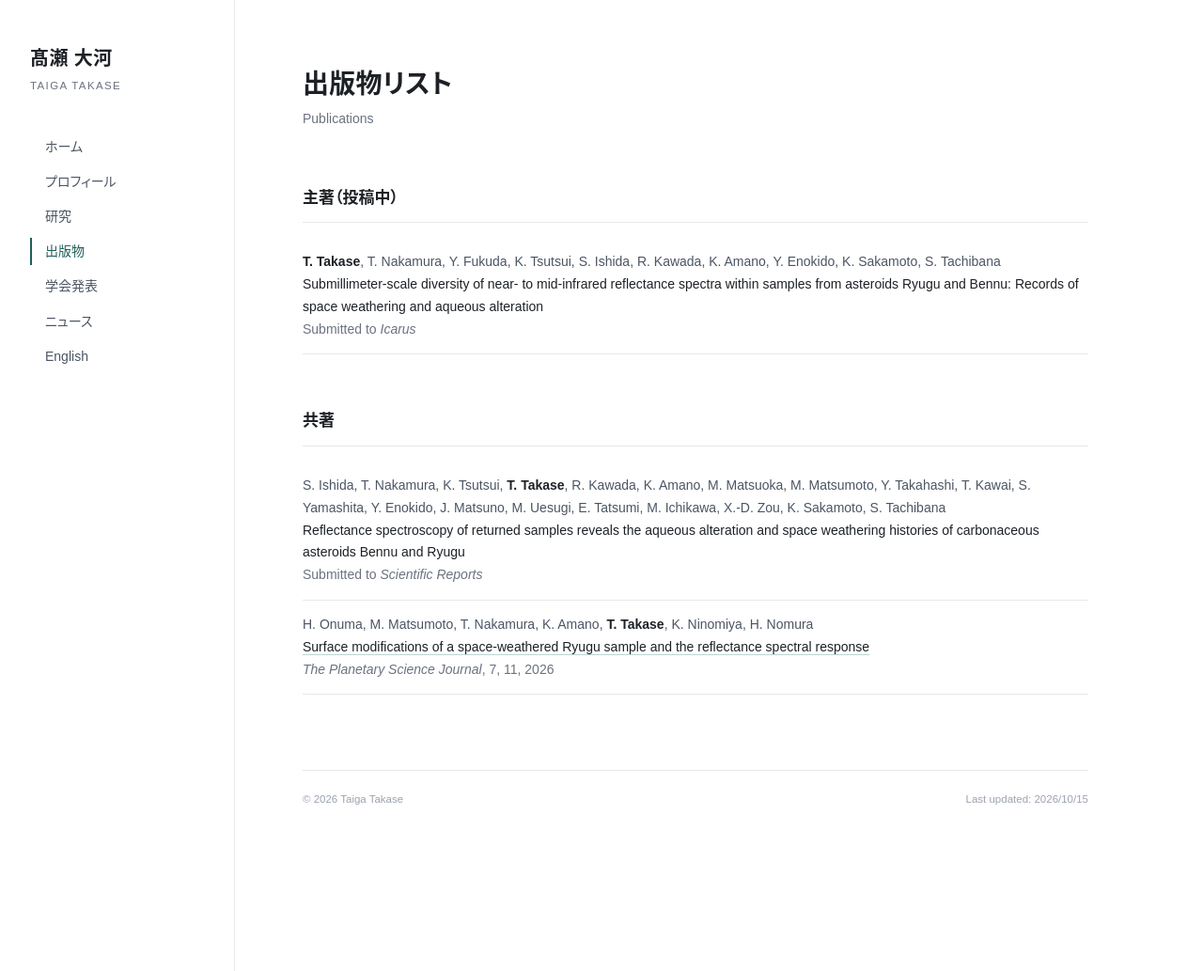
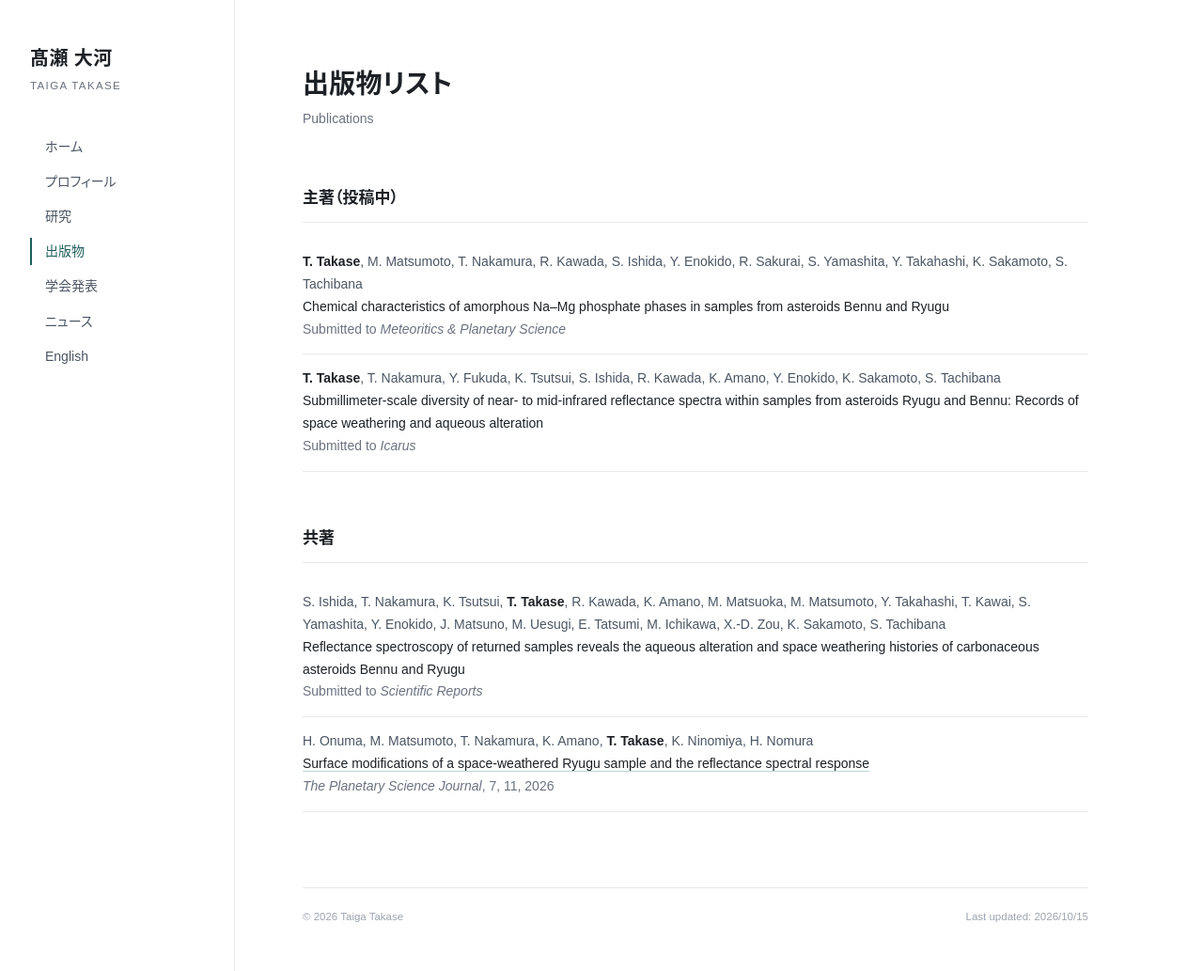
Before and after one commit to takasetaigat1/takasetaigat1.github.io, a Jekyll site: the page built from publications.html, in a window 1280 px wide and 1033 px high. Shown: the whole window at 94% size. Built offline with Jekyll 4.4.1, drawn with Linux system fonts in a browser that asks for light colours; some web fonts are replaced.

Commit message:
Add Mg-phosphate paper (submitted to MAPS)
Co-Authored-By: Claude Fable 5.1 <noreply@anthropic.com>
Claude-Session: https://claude.ai/code/session_01WJ69PvNMxXwpNZfvYmXkxj

```diff
--- a/_data/publications.yml
+++ b/_data/publications.yml
@@ -24,6 +24,13 @@
 # ---- 主著（投稿中） ----
 - category: first_submitted
   year: 2026
+  authors: "<me>T. Takase</me>, M. Matsumoto, T. Nakamura, R. Kawada, S. Ishida, Y. Enokido, R. Sakurai, S. Yamashita, Y. Takahashi, K. Sakamoto, S. Tachibana"
+  title: "Chemical characteristics of amorphous Na–Mg phosphate phases in samples from asteroids Bennu and Ryugu"   # ← 仮タイトル（学会発表のもの）。論文の正式タイトルに差し替え
+  journal: "Meteoritics & Planetary Science"
+  status: "submitted"
+
+- category: first_submitted
+  year: 2026
   authors: "<me>T. Takase</me>, T. Nakamura, Y. Fukuda, K. Tsutsui, S. Ishida, R. Kawada, K. Amano, Y. Enokido, K. Sakamoto, S. Tachibana"
   title: "Submillimeter-scale diversity of near- to mid-infrared reflectance spectra within samples from asteroids Ryugu and Bennu: Records of space weathering and aqueous alteration"
   journal: "Icarus"
```
